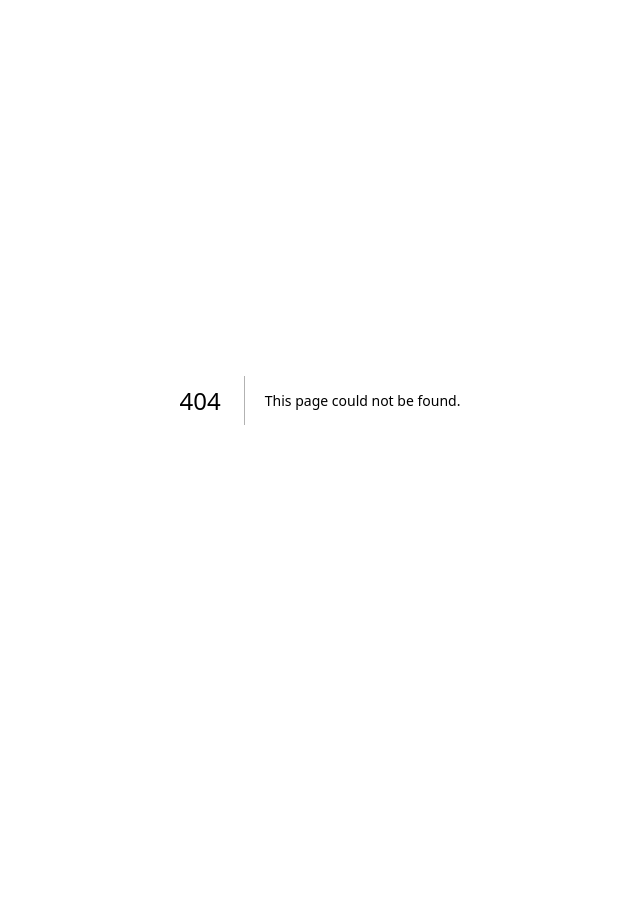
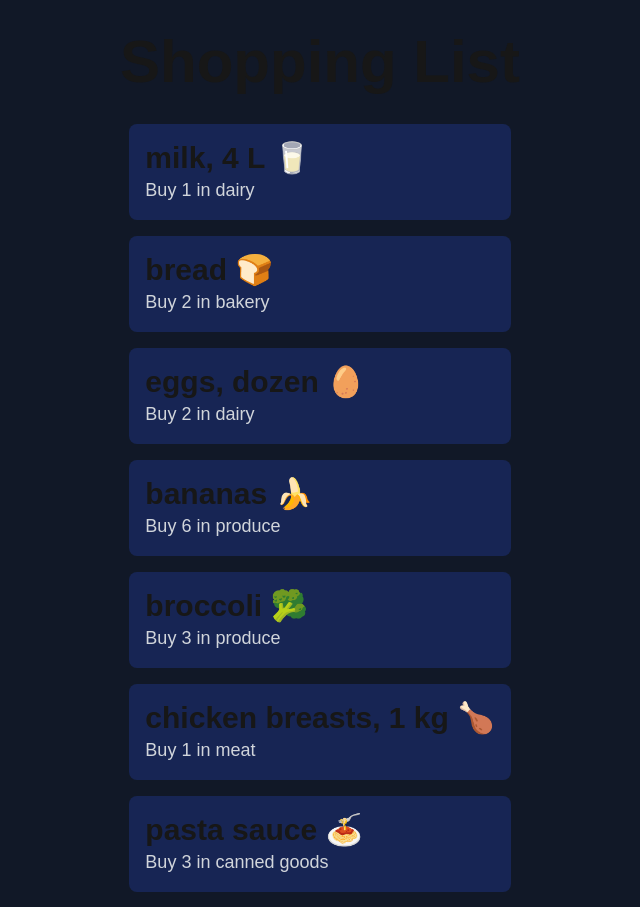
Before and after one commit to Jynxlinks/cprg306-assignments, a Next.js app: page /week-3 in a window 1280 px wide. Before the commit this address had no page. Shown: the top 907 px of the page, without its empty margins (320-960 px from the left). Before the commit the page ends 800 px from the top, so only its background shows below. Built offline with nearby package versions, Linux system fonts and the light colour scheme.

Commit message:
assignment 3 completed
assignment 3 completed

```diff
--- a/app/page.js
+++ b/app/page.js
@@ -9,6 +9,12 @@
        <Link href="week-2">Week 2</Link>
       </li>
     </ul>
+    <h1>CPRG 306 G: Web Development 3 - Assignment</h1>
+    <ul>
+      <li>
+       <Link href="week-3">Week 3</Link>
+      </li>
+    </ul>
   </main>
   );
 }
--- /dev/null
+++ b/app/week-3/item-list.js
@@ -0,0 +1,94 @@
+// /app/week-3/item-list.js
+import Item from './item';
+
+export default function ItemList() {
+  const item1 = {
+    name: "milk, 4 L 🥛",
+    quantity: 1,
+    category: "dairy",
+  };
+
+  const item2 = {
+    name: "bread 🍞",
+    quantity: 2,
+    category: "bakery",
+  };
+
+  const item3 = {
+    name: "eggs, dozen 🥚",
+    quantity: 2,
+    category: "dairy",
+  };
+
+  const item4 = {
+    name: "bananas 🍌",
+    quantity: 6,
+    category: "produce",
+  };
+
+  const item5 = {
+    name: "broccoli 🥦",
+    quantity: 3,
+    category: "produce",
+  };
+
+  const item6 = {
+    name: "chicken breasts, 1 kg 🍗",
+    quantity: 1,
+    category: "meat",
+  };
+
+  const item7 = {
+    name: "pasta sauce 🍝",
+    quantity: 3,
+    category: "canned goods",
+  };
+
+  const item8 = {
+    name: "spaghetti, 454 g 🍝",
+    quantity: 2,
+    category: "dry goods",
+  };
+
+  const item9 = {
+    name: "toilet paper, 12 pack 🧻",
+    quantity: 1,
+    category: "household",
+  };
+
+  const item10 = {
+    name: "paper towels, 6 pack",
+    quantity: 1,
+    category: "household",
+  };
+
+  const item11 = {
+    name: "dish soap 🍽️",
+    quantity: 1,
+    category: "household",
+  };
+
+  const item12 = {
+    name: "hand soap 🧼",
+    quantity: 4,
+    category: "household",
+  };
+
+  const items = [
+    item1, item2, item3, item4, item5, item6,
+    item7, item8, item9, item10, item11, item12
+  ];
+
+  return (
+    <ul className="list-none">
+      {items.map((item, index) => (
+        <Item
+          key={index}
+          name={item.name}
+          quantity={item.quantity}
+          category={item.category}
+        />
+      ))}
+    </ul>
+  );
+}
--- /dev/null
+++ b/app/week-3/item.js
@@ -0,0 +1,9 @@
+
+export default function Item({ name, quantity, category }) {
+    return (
+      <li className="p-4 mb-4 bg-blue-950 rounded-lg ">
+        <div className="text-3xl font-semibold">{name}</div>
+        <div className="text-gray-300 text-lg">Buy {quantity} in {category}</div>
+      </li>
+    );
+  }
--- /dev/null
+++ b/app/week-3/page.js
@@ -0,0 +1,11 @@
+
+import ItemList from './item-list';
+
+export default function Page() {
+  return (
+    <main className="min-h-screen bg-gray-900 flex flex-col justify-center items-center p-8">
+      <h1 className="text-6xl font-bold text-center mb-8">Shopping List</h1>
+      <ItemList />
+    </main>
+  );
+}
```
